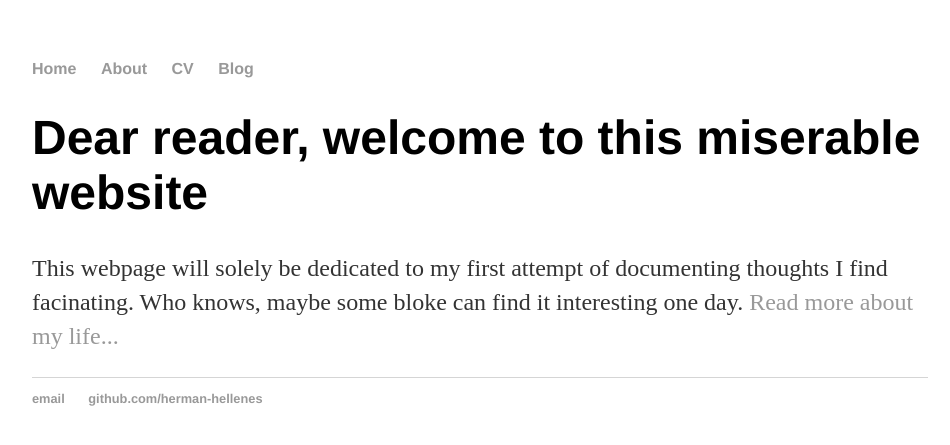
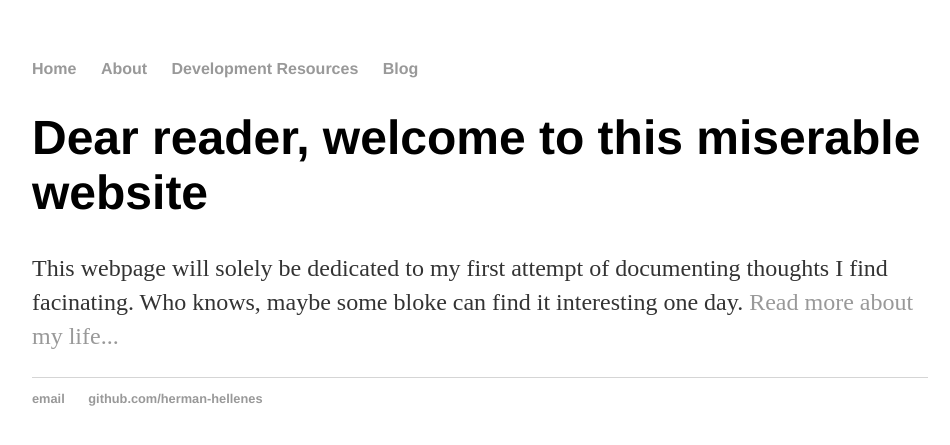
Before and after one commit to herman-hellenes/herman-hellenes.github.io, a Jekyll site: the page built from index.html, in a window 1280 px wide. Shown: the top 445 px of the page, without its empty margins (160-1110 px from the left). Built offline with Jekyll 4.4.1, drawn with Linux system fonts in a browser that asks for light colours.

Commit message:
Update default.html

```diff
--- a/_layouts/default.html
+++ b/_layouts/default.html
@@ -10,7 +10,7 @@
 	    		<ul>
 	        		<li><a href="/">Home</a></li>
 		        	<li><a href="/about">About</a></li>
-	        		<li><a href="/cv">CV</a></li>
+	        		<li><a href="/development">Development Resources</a></li>
 	        		<li><a href="/blog">Blog</a></li>
 	    		</ul>
 			</nav>
```
